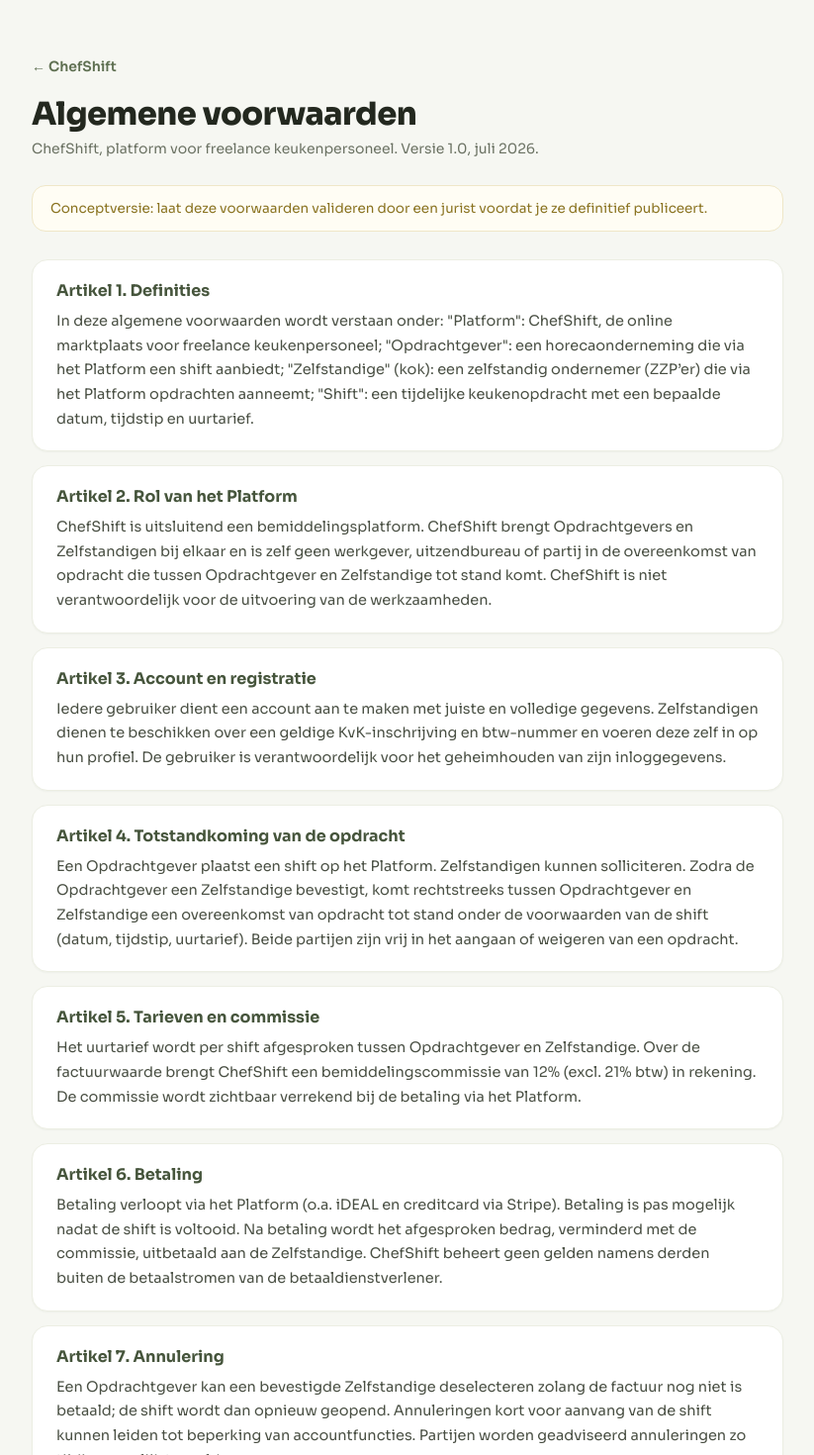
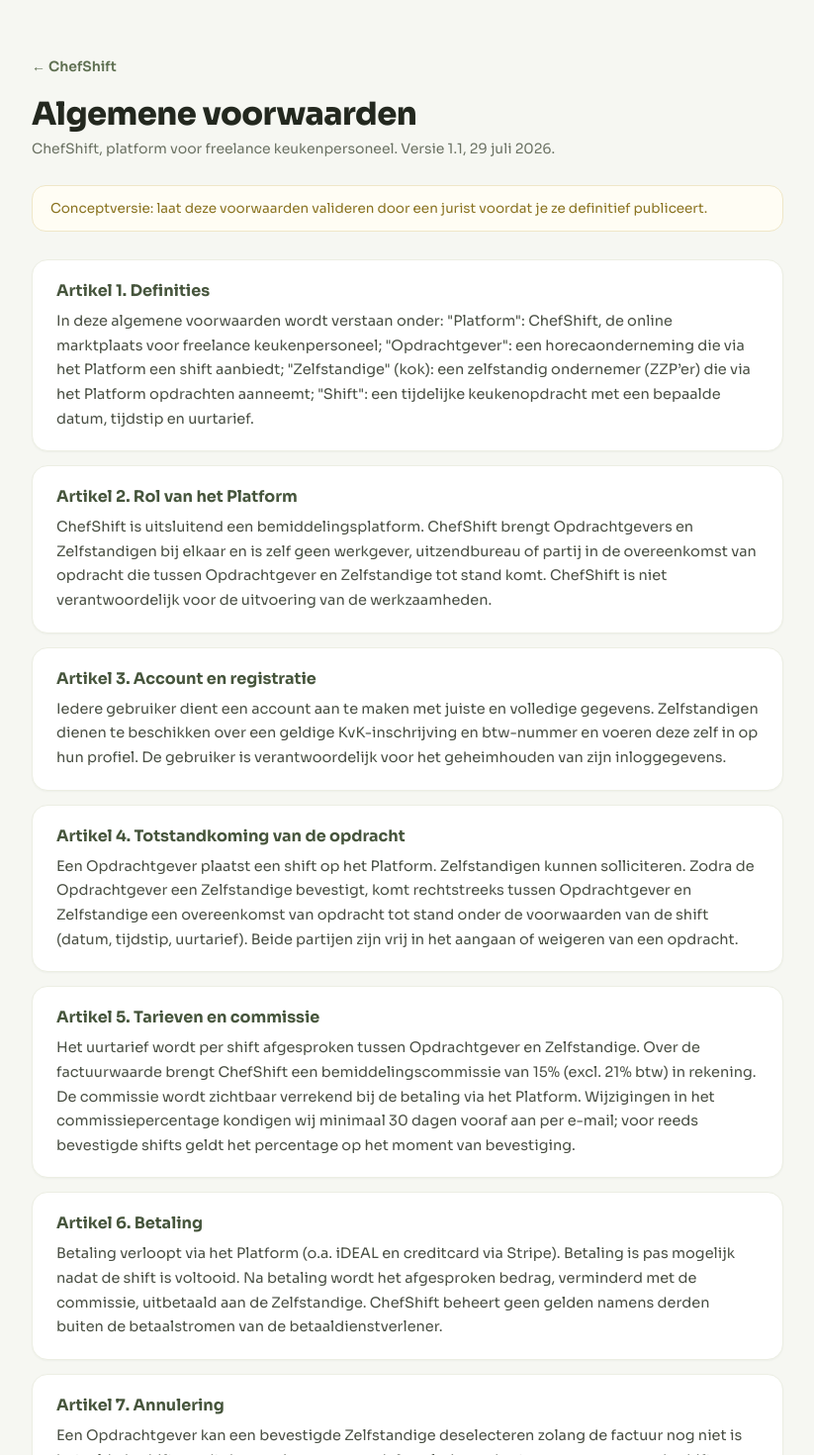
Before and after one commit to Rodisteph/chefshift, a Next.js app: page /voorwaarden in a window 1280 px wide. Shown: the top 1470 px of the page at 99% size, without its empty margins (228-1051 px from the left). Built offline with nearby package versions, Linux system fonts and the light colour scheme.

Commit message:
Commission 15% (paiement + clôture) et article 5 des conditions mis à jour

```diff
--- a/src/app/api/shifts/[id]/complete/route.ts
+++ b/src/app/api/shifts/[id]/complete/route.ts
@@ -21,7 +21,8 @@
       data: { status: 'COMPLETED' }
     })
 
-    const platformFee = (shift.totalAmount || 0) * 0.12
+    // Commission plateforme : 15% du montant TTC
+    const platformFee = (shift.totalAmount || 0) * 0.15
     const kokPayout = (shift.totalAmount || 0) - platformFee
     const vatAmount = (shift.totalAmount || 0) * (shift.vatRate / 100)
     const count = await prisma.invoice.count()
--- a/src/app/api/shifts/[id]/pay/route.ts
+++ b/src/app/api/shifts/[id]/pay/route.ts
@@ -88,7 +88,8 @@
     const excl = Math.round(shift.hourlyRate * heures * 100) / 100
     const vat = Math.round(excl * shift.vatRate) / 100
     const incl = Math.round((excl + vat) * 100) / 100
-    const fee = Math.round(incl * 0.12 * 100) / 100
+    // Commission plateforme : 15% du montant TTC
+    const fee = Math.round(incl * 0.15 * 100) / 100
     const payout = Math.round((incl - fee) * 100) / 100
 
     // ===== Facture (une par shift) =====
--- a/src/app/voorwaarden/page.tsx
+++ b/src/app/voorwaarden/page.tsx
@@ -7,7 +7,7 @@
     { titre: 'Artikel 2. Rol van het Platform', tekst: 'ChefShift is uitsluitend een bemiddelingsplatform. ChefShift brengt Opdrachtgevers en Zelfstandigen bij elkaar en is zelf geen werkgever, uitzendbureau of partij in de overeenkomst van opdracht die tussen Opdrachtgever en Zelfstandige tot stand komt. ChefShift is niet verantwoordelijk voor de uitvoering van de werkzaamheden.' },
     { titre: 'Artikel 3. Account en registratie', tekst: 'Iedere gebruiker dient een account aan te maken met juiste en volledige gegevens. Zelfstandigen dienen te beschikken over een geldige KvK-inschrijving en btw-nummer en voeren deze zelf in op hun profiel. De gebruiker is verantwoordelijk voor het geheimhouden van zijn inloggegevens.' },
     { titre: 'Artikel 4. Totstandkoming van de opdracht', tekst: 'Een Opdrachtgever plaatst een shift op het Platform. Zelfstandigen kunnen solliciteren. Zodra de Opdrachtgever een Zelfstandige bevestigt, komt rechtstreeks tussen Opdrachtgever en Zelfstandige een overeenkomst van opdracht tot stand onder de voorwaarden van de shift (datum, tijdstip, uurtarief). Beide partijen zijn vrij in het aangaan of weigeren van een opdracht.' },
-    { titre: 'Artikel 5. Tarieven en commissie', tekst: 'Het uurtarief wordt per shift afgesproken tussen Opdrachtgever en Zelfstandige. Over de factuurwaarde brengt ChefShift een bemiddelingscommissie van 12% (excl. 21% btw) in rekening. De commissie wordt zichtbaar verrekend bij de betaling via het Platform.' },
+    { titre: 'Artikel 5. Tarieven en commissie', tekst: 'Het uurtarief wordt per shift afgesproken tussen Opdrachtgever en Zelfstandige. Over de factuurwaarde brengt ChefShift een bemiddelingscommissie van 15% (excl. 21% btw) in rekening. De commissie wordt zichtbaar verrekend bij de betaling via het Platform. Wijzigingen in het commissiepercentage kondigen wij minimaal 30 dagen vooraf aan per e-mail; voor reeds bevestigde shifts geldt het percentage op het moment van bevestiging.' },
     { titre: 'Artikel 6. Betaling', tekst: 'Betaling verloopt via het Platform (o.a. iDEAL en creditcard via Stripe). Betaling is pas mogelijk nadat de shift is voltooid. Na betaling wordt het afgesproken bedrag, verminderd met de commissie, uitbetaald aan de Zelfstandige. ChefShift beheert geen gelden namens derden buiten de betaalstromen van de betaaldienstverlener.' },
     { titre: 'Artikel 7. Annulering', tekst: 'Een Opdrachtgever kan een bevestigde Zelfstandige deselecteren zolang de factuur nog niet is betaald; de shift wordt dan opnieuw geopend. Annuleringen kort voor aanvang van de shift kunnen leiden tot beperking van accountfuncties. Partijen worden geadviseerd annuleringen zo tijdig mogelijk te melden.' },
     { titre: 'Artikel 8. Verantwoordelijkheden van partijen', tekst: 'Opdrachtgever en Zelfstandige zijn zelf verantwoordelijk voor de juiste kwalificatie van hun samenwerking (Wet DBA). De Zelfstandige verklaart ondernemer te zijn in de zin van de Wet DBA en is verantwoordelijk voor eigen verzekeringen, belastingaangiften en eventuele AOV. De Opdrachtgever zorgt voor een veilige werkomgeving conform de Arbowet.' },
@@ -21,7 +21,7 @@
     { titre: 'Article 2. Role of the Platform', tekst: 'ChefShift is strictly an intermediary platform. ChefShift connects Clients and Freelancers and is itself not an employer, temporary employment agency, or a party to the service agreement concluded between Client and Freelancer. ChefShift is not responsible for the performance of the work.' },
     { titre: 'Article 3. Account and registration', tekst: 'Every user must create an account with accurate and complete information. Freelancers must hold a valid Dutch Chamber of Commerce (KvK) registration and VAT number, which they enter on their profile. Users are responsible for keeping their login credentials confidential.' },
     { titre: 'Article 4. Formation of the assignment', tekst: 'A Client posts a shift on the Platform. Freelancers may apply. Once the Client confirms a Freelancer, a service agreement is concluded directly between Client and Freelancer under the conditions of the shift (date, time, hourly rate). Both parties are free to enter into or decline an assignment.' },
-    { titre: 'Article 5. Rates and commission', tekst: 'The hourly rate is agreed per shift between Client and Freelancer. ChefShift charges an intermediation commission of 12% (excl. 21% VAT) on the invoice value. The commission is shown transparently during payment via the Platform.' },
+    { titre: 'Article 5. Rates and commission', tekst: 'The hourly rate is agreed per shift between Client and Freelancer. ChefShift charges an intermediation commission of 15% (excl. 21% VAT) on the invoice value. The commission is shown transparently during payment via the Platform. Changes to the commission rate are announced by email at least 30 days in advance; for shifts already confirmed, the rate at the moment of confirmation applies.' },
     { titre: 'Article 6. Payment', tekst: 'Payments are processed via the Platform (including iDEAL and credit card via Stripe). Payment is only possible after the shift has been completed. After payment, the agreed amount minus the commission is paid out to the Freelancer. ChefShift does not hold funds on behalf of third parties outside the payment flows of the payment service provider.' },
     { titre: 'Article 7. Cancellation', tekst: 'A Client may deselect a confirmed Freelancer as long as the invoice has not been paid; the shift is then reopened. Cancellations shortly before the start of a shift may lead to restrictions on account features. Parties are advised to report cancellations as early as possible.' },
     { titre: 'Article 8. Responsibilities of the parties', tekst: 'Client and Freelancer are themselves responsible for the correct qualification of their collaboration (DBA Act). The Freelancer declares to be an entrepreneur within the meaning of the DBA Act and is responsible for their own insurances, tax filings and any disability insurance. The Client provides a safe working environment in accordance with the Dutch Working Conditions Act (Arbowet).' },
@@ -33,8 +33,8 @@
 }
 
 const titres = {
-  nl: { h1: 'Algemene voorwaarden', sub: 'ChefShift, platform voor freelance keukenpersoneel. Versie 1.0, juli 2026.', disclaimer: 'Conceptversie: laat deze voorwaarden valideren door een jurist voordat je ze definitief publiceert.' },
-  en: { h1: 'Terms & Conditions', sub: 'ChefShift, the marketplace for freelance kitchen staff. Version 1.0, July 2026.', disclaimer: 'Draft version: have these terms validated by a lawyer before publishing them definitively.' }
+  nl: { h1: 'Algemene voorwaarden', sub: 'ChefShift, platform voor freelance keukenpersoneel. Versie 1.1, 29 juli 2026.', disclaimer: 'Conceptversie: laat deze voorwaarden valideren door een jurist voordat je ze definitief publiceert.' },
+  en: { h1: 'Terms & Conditions', sub: 'ChefShift, the marketplace for freelance kitchen staff. Version 1.1, July 29, 2026.', disclaimer: 'Draft version: have these terms validated by a lawyer before publishing them definitively.' }
 }
 
 const FONT = '"Sora","Inter","Helvetica Neue",Arial,sans-serif'
```
